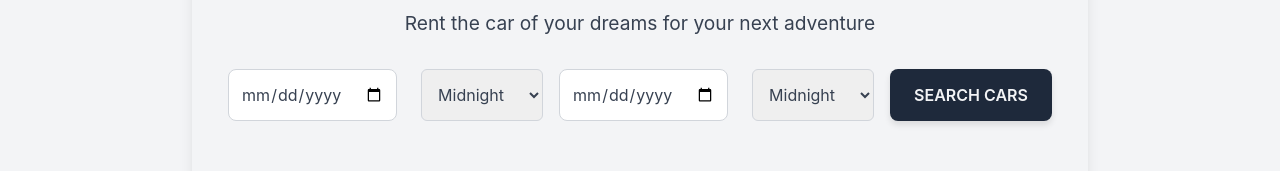
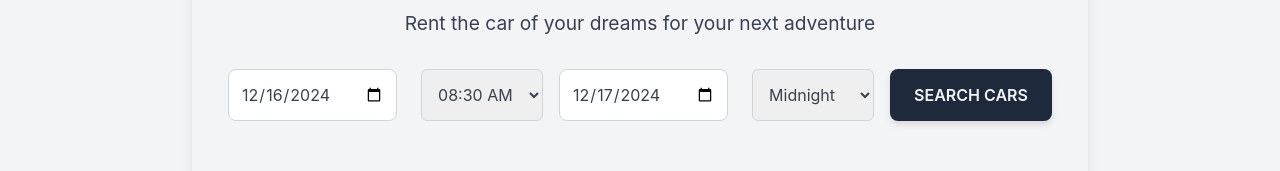
Before and after one commit to JoshRaimo/Rent-a-Ride, a React (Create React App) app in the folder frontend/: page / in a window 1280 px wide. Shown: the part 167-338 px from the top of the page. Built offline with nearby package versions, Linux system fonts and the light colour scheme.

Commit message:
Current date and tomorrow automatic input

```diff
--- a/frontend/src/pages/HomePage.js
+++ b/frontend/src/pages/HomePage.js
@@ -3,15 +3,32 @@ import { useNavigate } from 'react-router-dom';
 
 const HomePage = () => {
     const navigate = useNavigate();
-    const [startDate, setStartDate] = useState('');
-    const [endDate, setEndDate] = useState('');
-    const [startTime, setStartTime] = useState('Midnight');
-    const [endTime, setEndTime] = useState('Midnight');
 
     // Get current date and time
     const now = new Date();
     const today = new Date(now.getFullYear(), now.getMonth(), now.getDate());
     const todayFormatted = today.toISOString().split("T")[0];
+
+    // Get tomorrow's date
+    const tomorrow = new Date();
+    tomorrow.setDate(today.getDate() + 1);
+    const tomorrowFormatted = tomorrow.toISOString().split("T")[0];
+
+    const getNextHalfHour = () => {
+        const nextHalfHour = new Date();
+        nextHalfHour.setMinutes(Math.ceil(now.getMinutes() / 30) * 30, 0, 0);
+        let label = nextHalfHour.toLocaleTimeString([], { hour: '2-digit', minute: '2-digit', hour12: true });
+
+        if (label === '12:00 AM') label = 'Midnight';
+        if (label === '12:00 PM') label = 'Noon';
+
+        return label;
+    };
+
+    const [startDate, setStartDate] = useState(todayFormatted);
+    const [endDate, setEndDate] = useState(tomorrowFormatted);
+    const [startTime, setStartTime] = useState(getNextHalfHour());
+    const [endTime, setEndTime] = useState('Midnight');
 
     // Generate time options in 30-minute intervals with Noon and Midnight labels
     const generateTimeOptions = () => {
```
